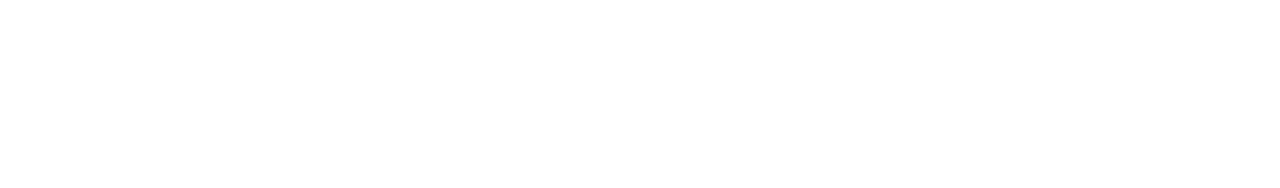
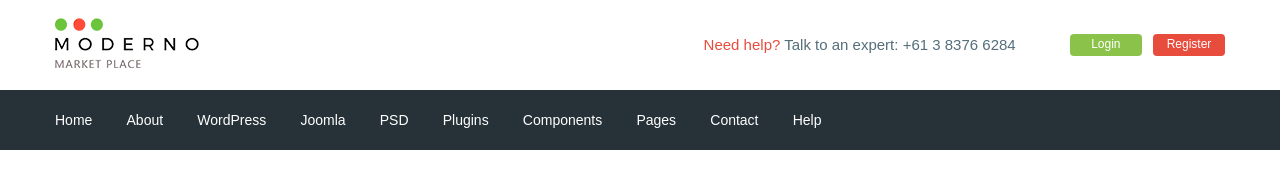
Before and after one commit to dinich55/moderno2, a website: page app/index.html in a window 1280 px wide. Drawn offline with nearby package versions, Linux system fonts and the light colour scheme; files that its build step writes are made by us from their sources.

Commit message:
added header

```diff
--- a/app/index.html
+++ b/app/index.html
@@ -6,11 +6,99 @@
     <meta http-equiv="X-UA-Compatible" content="IE=edge">
     <meta name="viewport" content="width=device-width, initial-scale=1.0">
     <title>Document</title>
+    <link rel="preconnect" href="https://fonts.gstatic.com">
+    <link href="https://fonts.googleapis.com/css2?family=Roboto:wght@500;700&display=swap" rel="stylesheet">
     <link rel="stylesheet" href="css/libs.min.css">
     <link rel="stylesheet" href="css/style.min.css">
 </head>
+
 <body>
+    <header class="header">
+        <div class="header__top">
+            <div class="container">
+                <div class="header__top-inner">
+                    <div class="header__logo">
+                        <a href="#">
+                            <img src="images/logo.png" alt="">
+                        </a>
+                    </div>
+                    <div class="header__text">
+                        <a href=#>
+                            <span>Need help?</span>
+                        </a>
+                        Talk to an expert:
+                        <a class="header__phone" href="tel:61383766284">+61 3 8376 6284</a>
+                    </div>
+                    <div class="header__box">
+                        <a class="basket" href="#"></a>
+                        <a class="header__btn header__btn-login" href="#">Login</a>
+                        <a class="header__btn header__btn-register" href="#">Register</a>
+                    </div>
+                </div>
+            </div>
+        </div>
+        <div class="header__menu">
+            <div class="container">
+                <nav class="menu">
+                    <ul class="menu__list">
 
+                        <li>
+                            <a href="#">
+                                Home
+                            </a>
+                        </li>
+                        <li>
+                            <a href="#">
+                                About
+                            </a>
+                        </li>
+                        <li>
+                            <a href="#">
+                                WordPress
+                            </a>
+                        </li>
+                        <li>
+                            <a href="#">
+                                Joomla
+                            </a>
+                        </li>
+                        <li>
+                            <a href="#">
+                                PSD
+                            </a>
+                        </li>
+                        <li>
+                            <a href="#">
+                                Plugins
+                            </a>
+                        </li>
+                        <li>
+                            <a href="#">
+                                Components
+                            </a>
+                        </li>
+                        <li>
+                            <a href="#">
+                                Pages
+                            </a>
+                        </li>
+                        <li>
+                            <a href="#">
+                                Contact
+                            </a>
+                        </li>
+                        <li>
+                            <a href="#">
+                                Help
+                            </a>
+                        </li>
+                    </ul>
+
+                </nav>
+            </div>
+        </div>
+
+    </header>
 
 
 
--- /dev/null
+++ b/app/scss/_fonts.scss
@@ -0,0 +1,7 @@
+@font-face{
+    font-family: 'Roboto-Regular', sans-serif;
+    src: url('../fonts/Roboto-Regular.woff2') format('woff2'),
+         url('../fonts/Roboto-Regular.woff') format('woff');
+         font-weight: 400;
+         font-display: swap;
+}
--- /dev/null
+++ b/app/scss/_global.scss
@@ -0,0 +1,32 @@
+html {
+    box-sizing: border-box;
+}
+*,
+*::before,
+*::after {
+    box-sizing: inherit;
+}
+a {
+    display: inline-block;
+    text-decoration: none;
+    color: $text;
+}
+ul,
+li {
+    margin: 0;
+    padding: 0;
+    list-style: none;
+}
+body {
+    font-family: "Roboto-Regular", sans-serif;
+    font-weight: 400;
+    font-size: 15px;
+    font-weight: 24px;
+    color: $text;
+}
+
+.container {
+    max-width: 1200px;
+    margin: 0 auto;
+    padding: 0 15px;
+}
--- /dev/null
+++ b/app/scss/_vars.scss
@@ -0,0 +1,4 @@
+$text: #546e7a;
+$red: #e74c3c;
+$green: #8bc34a;
+$bg: #263238;
--- a/app/scss/style.scss
+++ b/app/scss/style.scss
@@ -1,8 +1,58 @@
-html{
-    box-sizing: border-box;
+@import "vars";
+@import "global";
+@import "fonts";
+
+.header__top-inner {
+    display: flex;
+    justify-content: space-between;
+    height: 90px;
+    align-items: center;
 }
-*,
-*::before,
-*::after{
-    box-sizing: inherit;
+
+.header__text {
+    margin-left: auto;
+    margin-right: 50px;
+    span {
+        color: $red;
+    }
 }
+
+.header__btn {
+    padding: 4px;
+    width: 72px;
+    border-radius: 4px;
+    text-align: center;
+    color: #fff;
+    font-size: 12px;
+}
+.header__btn-login {
+    background-color: $green;
+}
+
+.header__btn-register {
+    background-color: $red;
+    margin-left: 7px;
+}
+
+.header__menu {
+    background-color: $bg;
+}
+
+.menu {
+    display: flex;
+    align-items: center;
+    height: 60px;
+}
+
+.menu__list {
+    li {
+        display: inline-block;
+        & + li {
+            margin-left: 30px;
+        }
+    }
+    a {
+        color: #fff;
+        font-size: 14px;
+    }
+}
--- a/gulpfile.js
+++ b/gulpfile.js
@@ -9,7 +9,7 @@ let gulp = require('gulp'),
 
 
 gulp.task('sass', function () {
-    return gulp.src('app/scss/style.scss')
+    return gulp.src('app/scss/**/*.scss')
         .pipe(sass({ outputStyle: 'compressed' }))
         .pipe(rename({ suffix: '.min' }))
         .pipe(autoprefixer({
@@ -59,7 +59,7 @@ gulp.task('browser-sync', function () {
 });
 
 gulp.task('watch', function () {
-    gulp.watch('app/scss/style.scss', gulp.parallel('sass'))
+    gulp.watch('app/scss/**/*.scss', gulp.parallel('sass'))
     gulp.watch('app/*.html', gulp.parallel('html'))
     gulp.watch('app/js/*.js', gulp.parallel('js'))
 });
```
Also changed, not shown: app/fonts/Roboto-Regular.woff (added), app/fonts/Roboto-Regular.woff2 (added), app/images/logo.png (added).
